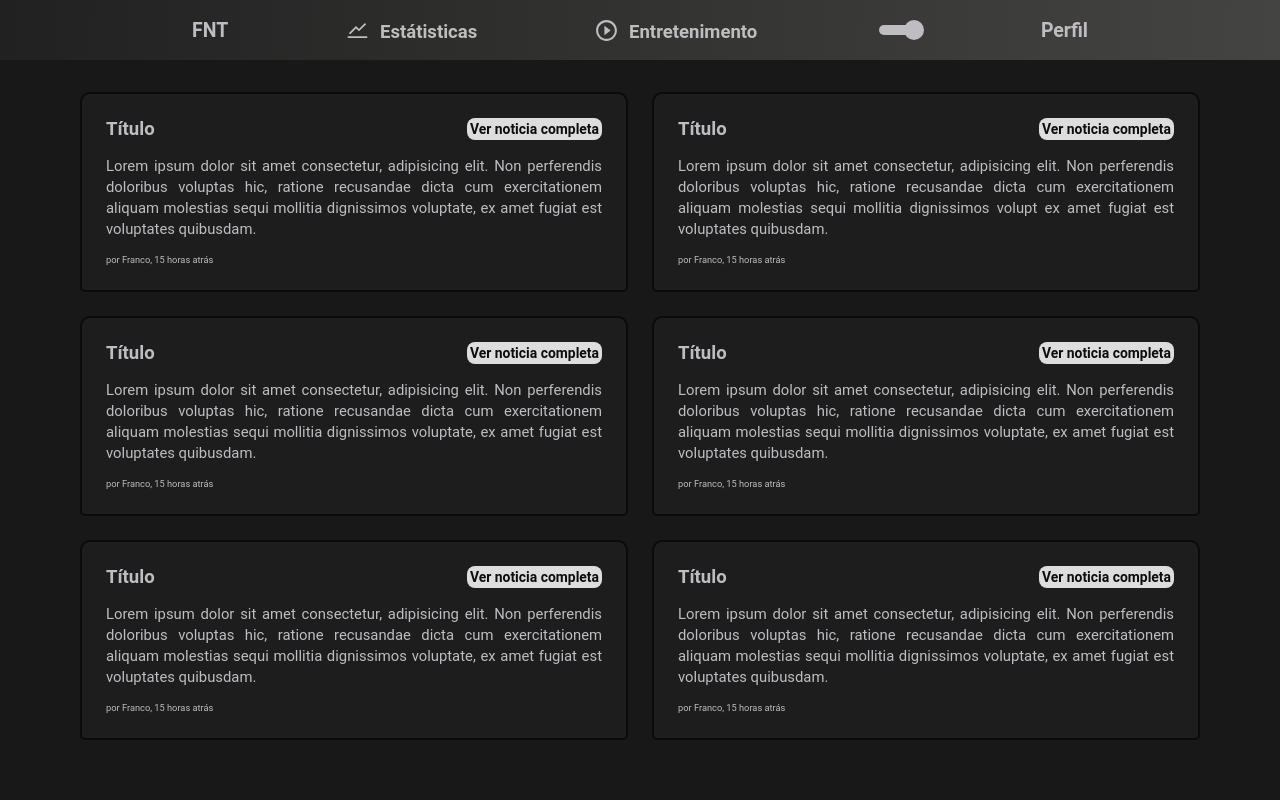
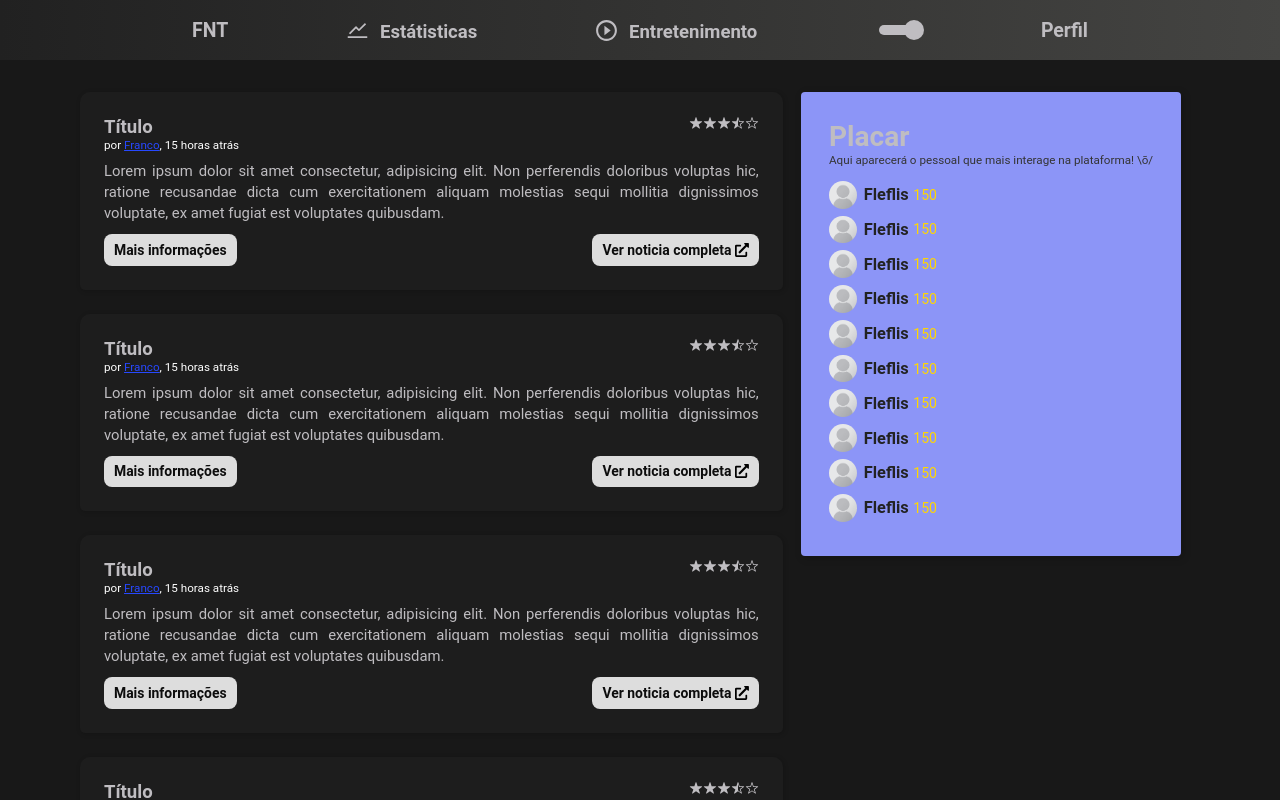
Before and after one commit to ARTHURPC03/FNT, a React (Create React App) app in the folder frontend/: page / in a window 1280 px wide. Shown: the top 800 px of the page. Built offline with nearby package versions, Linux system fonts and the light colour scheme.

Commit message:
Front-end redesign início

```diff
--- a/frontend/package.json
+++ b/frontend/package.json
@@ -8,6 +8,7 @@
     "@testing-library/user-event": "^7.1.2",
     "eslint-config-prettier": "^6.10.1",
     "eslint-plugin-prettier": "^3.1.2",
+    "polished": "^3.5.1",
     "prettier": "^2.0.2",
     "react": "^16.12.0",
     "react-dom": "^16.12.0",
--- a/frontend/src/pages/Main/index.js
+++ b/frontend/src/pages/Main/index.js
@@ -1,86 +1,59 @@
 import React from 'react'
+import { FaExternalLinkAlt} from 'react-icons/fa'
+import {IoIosStarHalf,IoIosStarOutline,IoIosStar} from 'react-icons/io'
 
-import { Container, Ul } from './styles'
+import { Container, Ul, Stars, Leatherboard, User } from './styles'
 
-import img from '../../assets/images/n1.png'
+import userPlaceholder from '../../assets/images/user-placeholder.png'
 
 export default function Main() {
   return (
     <Container>
       <Ul>
-        <li>
+        {[...Array(6)].map((x, i) => {
+          return (
+            <li key={i}>
+              <div className="top-line">
                 <strong>Título</strong>
 
+                <Stars>
+                  <IoIosStar />
+                  <IoIosStar />
+                  <IoIosStar />
+                  <IoIosStarHalf />
+                  <IoIosStarOutline/>
+                </Stars>
+              </div>
+              <small>por <a href="#root">Franco</a>, 15 horas atrás</small>
               <p className="description">
                 Lorem ipsum dolor sit amet consectetur, adipisicing elit. Non
                 perferendis doloribus voluptas hic, ratione recusandae dicta cum
                 exercitationem aliquam molestias sequi mollitia dignissimos
                 voluptate, ex amet fugiat est voluptates quibusdam.
               </p>
-          <span>por Franco, 15 horas atrás</span>
-          <button type="button">Ver noticia completa</button>
+              <div className="more-info">
+                <button type="button">Mais informações</button>
+
+                <button type="button">Ver noticia completa <FaExternalLinkAlt color="#000" /> </button>
+              </div>
             </li>
+            )
+        })}
+      </Ul>
+      <Leatherboard>
+        <h1>Placar</h1>
+        <small>Aqui aparecerá o pessoal que mais interage na plataforma! \õ/</small>
 
-        <li>
-          <strong>Título</strong>
-          <p className="description">
-            Lorem ipsum dolor sit amet consectetur, adipisicing elit. Non
-            perferendis doloribus voluptas hic, ratione recusandae dicta cum
-            exercitationem aliquam molestias sequi mollitia dignissimos volupt
-            ex amet fugiat est voluptates quibusdam.
-          </p>
-          <span>por Franco, 15 horas atrás</span>
-          <button type="button">Ver noticia completa</button>
-        </li>
-
-        <li>
-          <strong>Título</strong>
-          <p className="description">
-            Lorem ipsum dolor sit amet consectetur, adipisicing elit. Non
-            perferendis doloribus voluptas hic, ratione recusandae dicta cum
-            exercitationem aliquam molestias sequi mollitia dignissimos
-            voluptate, ex amet fugiat est voluptates quibusdam.
-          </p>
-          <span>por Franco, 15 horas atrás</span>
-          <button type="button">Ver noticia completa</button>
-        </li>
-
-        <li>
-          <strong>Título</strong>
-          <p className="description">
-            Lorem ipsum dolor sit amet consectetur, adipisicing elit. Non
-            perferendis doloribus voluptas hic, ratione recusandae dicta cum
-            exercitationem aliquam molestias sequi mollitia dignissimos
-            voluptate, ex amet fugiat est voluptates quibusdam.
-          </p>
-          <span>por Franco, 15 horas atrás</span>
-          <button type="button">Ver noticia completa</button>
-        </li>
-
-        <li>
-          <strong>Título</strong>
-          <p className="description">
-            Lorem ipsum dolor sit amet consectetur, adipisicing elit. Non
-            perferendis doloribus voluptas hic, ratione recusandae dicta cum
-            exercitationem aliquam molestias sequi mollitia dignissimos
-            voluptate, ex amet fugiat est voluptates quibusdam.
-          </p>
-          <span>por Franco, 15 horas atrás</span>
-          <button type="button">Ver noticia completa</button>
-        </li>
-
-        <li>
-          <strong>Título</strong>
-          <p className="description">
-            Lorem ipsum dolor sit amet consectetur, adipisicing elit. Non
-            perferendis doloribus voluptas hic, ratione recusandae dicta cum
-            exercitationem aliquam molestias sequi mollitia dignissimos
-            voluptate, ex amet fugiat est voluptates quibusdam.
-          </p>
-          <span>por Franco, 15 horas atrás</span>
-          <button type="button">Ver noticia completa</button>
-        </li>
-      </Ul>
+        {[...Array(10)].map((x,i) => (
+          <User key={i}>
+            <img src={userPlaceholder} alt="User profile"/>
+            <div className="details">
+              <h3>Fleflis</h3>
+              <span className="first">150</span>
+            </div>
+          </User>
+        ))}
+      </Leatherboard>
     </Container>
   )
 }
--- a/frontend/src/pages/Main/styles.js
+++ b/frontend/src/pages/Main/styles.js
@@ -1,12 +1,15 @@
 import styled from 'styled-components'
+import {darken, lighten} from 'polished';
 
-import img from '../../assets/images/n1.png'
 
 export const Container = styled.div`
   width: 100%;
   max-width: 1180px;
   padding: 0 30px;
   margin: 32px auto;
+  display: flex;
+  flex-direction: row;
+
   h1 {
     margin-top: 80px;
     margin-bottom: 24;
@@ -15,9 +18,59 @@ export const Container = styled.div`
   }
 `
 
+export const Stars = styled.div`
+  display: flex;
+  flex-direction: row;
+`
+
+export const Leatherboard = styled.div`
+  width: 35%;
+  padding: 3rem;
+  margin: 0 2rem auto;
+  background-color: #8c95f7;
+  border-radius: 4px;
+  box-shadow: 2px 2px 8px 0px rgba(0,0,0,0.2);
+  color: #222;
+  display: flex;
+  flex-direction: column;
+
+  h1 {
+    margin-top: 0;
+  }
+  small {
+    margin-bottom: 1.5rem;
+    color: #343434;
+  }
+`
+
+export const User = styled.div`
+  display: flex;
+  flex-direction: row;
+  margin-bottom: .75rem;
+
+  img {
+    width: 3rem;
+    height: 3rem;
+    border-radius: 50%;
+  }
+
+  .details {
+    margin-left: .75rem;
+    display: flex;
+    flex-direction: row;
+    align-items: center;
+
+    span {
+      color: gold;
+      margin-left: .5rem
+    }
+  }
+`;
+
 export const Ul = styled.ul`
+  width: 65%;
   display: grid;
-  grid-template-columns: repeat(2, 1fr);
+  grid-template-columns: repeat(1, 1fr);
   grid-gap: 24px;
   list-style: none;
 
@@ -32,26 +85,41 @@ export const Ul = styled.ul`
     position: relative;
     border-bottom-left-radius: 5px;
     border-bottom-right-radius: 5px;
-    transition: all 0.2s ease 0s;
-    border-width: 2px;
-    border-style: solid;
-    border-color: rgb(11, 10, 13);
+    transition: all 0.2s ease-in-out 0s;
+    box-shadow: 1px 1px 5px 0px rgba(0,0,0,0.2);
     border-image: initial;
+    display: flex;
+    justify-content: space-around;
+    flex-direction: column;
+    cursor: pointer;
+
+    .top-line {
+      display: flex;
+      flex-direction: row;
+      width: 100%;
+      justify-content: space-between;
+    }
+
+    .more-info {
+      display: flex;
+      flex-direction: row;
+      width: 100%;
+      justify-content: space-between;
+    }
+
     &:hover {
-      border-width: 2px;
-      border-style: solid;
-      border-color: ${(props) => props.theme.colors.li};
-      border-image: initial;
+      background: ${(props) => darken(.03, props.theme.colors.li)}
     }
+
     button {
-      position: absolute;
-      right: 24px;
-      top: 24px;
+      align-self:flex-start ;
       border: 0;
+      padding: .5rem .75rem;
       background: ${(props) => props.theme.colors.button};
       display: flex;
       -webkit-box-pack: center;
       justify-content: center;
+      align-items: center;
       border-radius: 8px;
       transition: border 0.2s ease 0s, transform 0.2s ease 0s;
       border-width: 3px;
@@ -63,10 +131,10 @@ export const Ul = styled.ul`
       font-weight: bold;
       svg {
         transition: border 0.2s ease 0s, transform 0.2s ease 0s;
-        color: white;
+        margin-left: .35rem
       }
       &:hover {
-        transform: translateY(-7px);
+        transform: translateY(-2px);
         border-color: transparent;
         svg {
           color: white;
@@ -75,7 +143,6 @@ export const Ul = styled.ul`
     }
     strong {
       display: block;
-      margin-bottom: 16px;
       transition: color 1s ease 0s, transform 1s ease 0s;
       color: ${(props) => props.theme.colors.text};
       font-size: 2rem;
@@ -90,10 +157,19 @@ export const Ul = styled.ul`
       text-align: justify;
       margin-bottom: 10px;
     }
-    span {
-      color: ${(props) => props.theme.colors.text};
-      font-size: 1rem;
+    small {
+      color: ${(props) => lighten(.3,props.theme.colors.text)};
+      /* font-size: 1rem; */
       width: 100%;
+      margin-bottom: 1rem;
+
+      a {
+        color: #2748ff;
+
+        &:visited {
+          color: #2748ff;
+        }
+      }
     }
   }
 `
--- a/frontend/src/styles/themes/light.js
+++ b/frontend/src/styles/themes/light.js
@@ -2,7 +2,7 @@ export default {
   title: 'light',
 
   colors: {
-    primary: '#05D361',
+    primary: '#87CBFD',
     secundary: 'linear-gradient(270deg, #FFFFFF 0%, #6284FF 50%, #FF0000 100%)',
 
     background: '#FFFFFF',
```
Also changed, not shown: frontend/src/assets/images/user-placeholder.png (added). Lines whose indentation alone changed are shown as unchanged.
